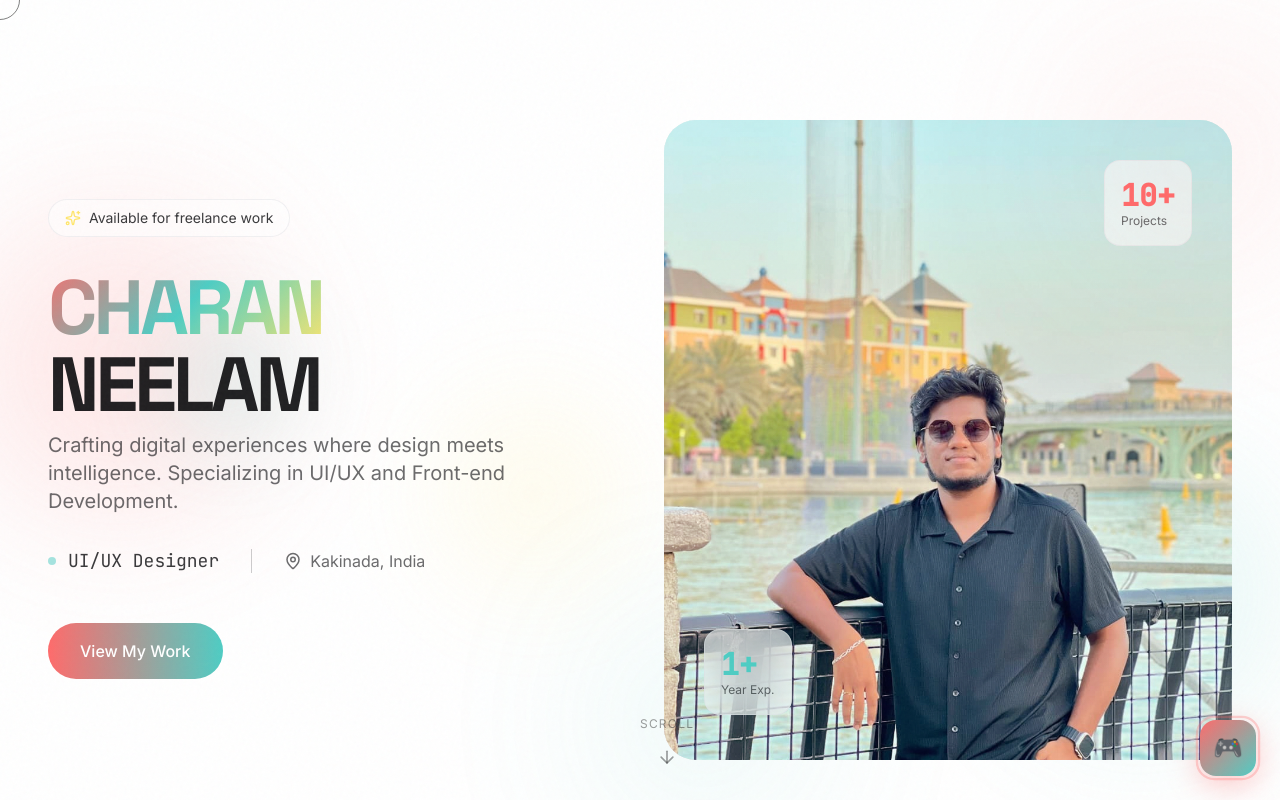
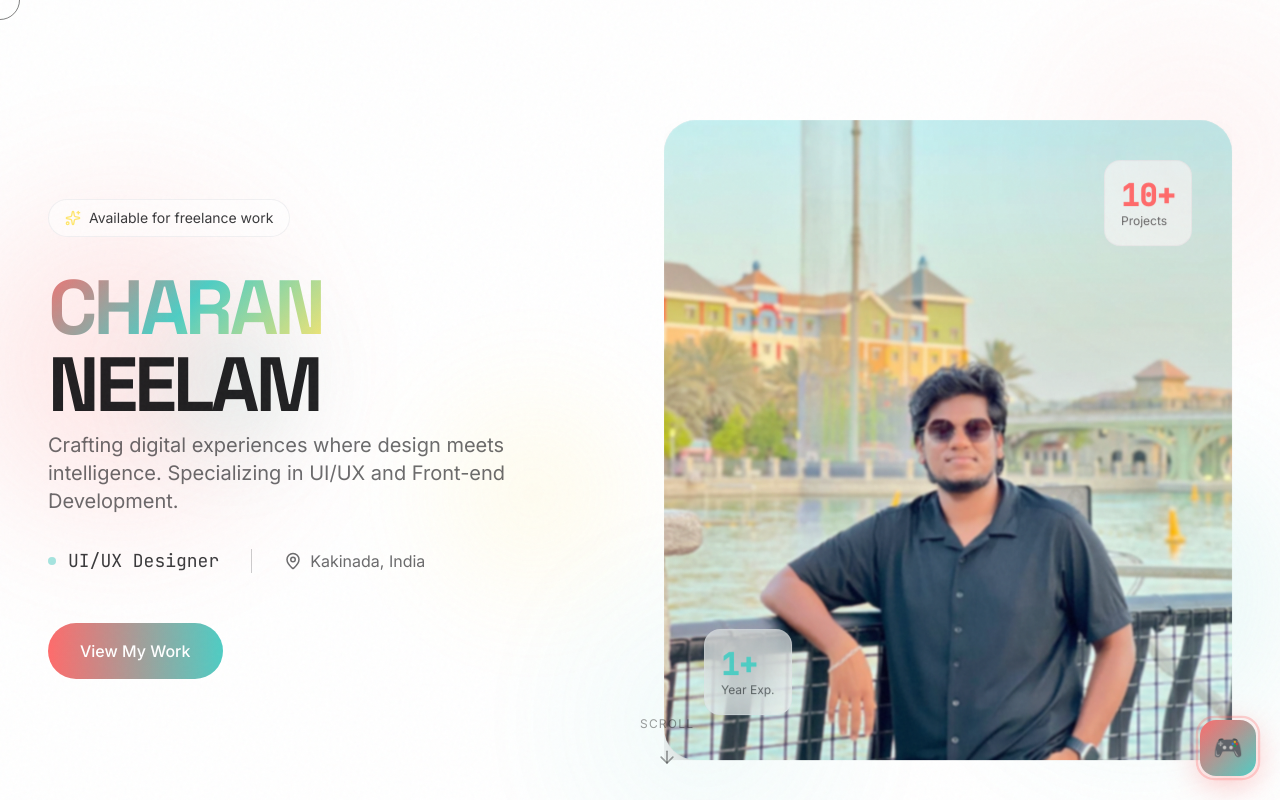
Before and after one commit to Charantej111/charan-portfolio, a React (Vite) app: page / in a window 1280 px wide. Shown: the top 800 px of the page. Built offline with nearby package versions, Linux system fonts and the light colour scheme.

Commit message:
Update hero section interactions and layout

```diff
--- a/src/App.tsx
+++ b/src/App.tsx
@@ -58,7 +58,7 @@ function App() {
         {/* Main Content */}
         <main className="relative z-10">
           <Routes>
-            <Route path="/" element={<Home />} />
+            <Route path="/" element={<Home isLoading={isLoading} />} />
             <Route path="/project/:id" element={<ProjectDetail />} />
           </Routes>
         </main>
--- a/src/pages/Home.tsx
+++ b/src/pages/Home.tsx
@@ -7,10 +7,10 @@ import Education from '../sections/Education';
 import Hobbies from '../sections/Hobbies';
 import Contact from '../sections/Contact';
 
-const Home = () => {
+const Home = ({ isLoading }: { isLoading: boolean }) => {
     return (
         <>
-            <Hero />
+            <Hero isLoading={isLoading} />
             <About />
             <Skills />
             <Projects />
--- a/src/sections/Hero.tsx
+++ b/src/sections/Hero.tsx
@@ -3,36 +3,61 @@ import { motion } from 'framer-motion';
 import { gsap } from 'gsap';
 import { ArrowDown, MapPin, Sparkles } from 'lucide-react';
 
-const Hero = () => {
+const Hero = ({ isLoading }: { isLoading: boolean }) => {
   const nameRef = useRef<HTMLHeadingElement>(null);
+  const portraitRef = useRef<HTMLDivElement>(null);
   const containerRef = useRef<HTMLDivElement>(null);
 
   useEffect(() => {
-    // Mouse move effect for name
+    // Mouse move effect for name and portrait
     const container = containerRef.current;
     const name = nameRef.current;
-    if (!container || !name) return;
+    const portrait = portraitRef.current;
+    if (!container) return;
 
     const handleMouseMove = (e: MouseEvent) => {
       const rect = container.getBoundingClientRect();
-      const x = (e.clientX - rect.left - rect.width / 2) / rect.width;
-      const y = (e.clientY - rect.top - rect.height / 2) / rect.height;
+      const x = (e.clientX - rect.left - rect.width / 2) / (rect.width / 2);
+      const y = (e.clientY - rect.top - rect.height / 2) / (rect.height / 2);
 
+      if (name) {
         gsap.to(name, {
+          rotateY: x * 8,
+          rotateX: -y * 8,
+          duration: 0.8,
+          ease: 'power2.out',
+        });
+      }
+
+      if (portrait) {
+        gsap.to(portrait, {
           rotateY: x * 5,
           rotateX: -y * 5,
-        duration: 0.5,
+          scale: 1.02,
+          duration: 0.8,
           ease: 'power2.out',
         });
+      }
     };
 
     const handleMouseLeave = () => {
+      if (name) {
         gsap.to(name, {
           rotateY: 0,
           rotateX: 0,
-        duration: 0.5,
+          duration: 0.8,
           ease: 'power2.out',
         });
+      }
+      if (portrait) {
+        gsap.to(portrait, {
+          rotateY: 0,
+          rotateX: 0,
+          scale: 1,
+          duration: 0.8,
+          ease: 'power2.out',
+        });
+      }
     };
 
     container.addEventListener('mousemove', handleMouseMove);
@@ -53,19 +78,26 @@ const Hero = () => {
     visible: {
       opacity: 1,
       transition: {
-        staggerChildren: 0.1,
-        delayChildren: 0.3,
+        staggerChildren: 0.15,
+        delayChildren: 0.4,
       },
     },
   };
 
   const itemVariants = {
-    hidden: { opacity: 0, y: 50 },
+    hidden: {
+      opacity: 0,
+      y: 40,
+      filter: 'blur(10px)',
+      scale: 0.95
+    },
     visible: {
       opacity: 1,
       y: 0,
+      filter: 'blur(0px)',
+      scale: 1,
       transition: {
-        duration: 0.8,
+        duration: 1.2,
         ease: [0.16, 1, 0.3, 1] as const,
       },
     },
@@ -84,12 +116,12 @@ const Hero = () => {
         ref={containerRef}
         variants={containerVariants}
         initial="hidden"
-        animate="visible"
+        animate={!isLoading ? "visible" : "hidden"}
         className="relative z-10 w-full px-6 lg:px-12 grid lg:grid-cols-2 gap-12 items-center max-w-7xl mx-auto"
-        style={{ perspective: '1000px' }}
+        style={{ perspective: '1200px' }}
       >
         {/* Left Content */}
-        <div>
+        <div style={{ transformStyle: 'preserve-3d' }}>
           {/* Top Badge */}
           <motion.div variants={itemVariants} className="flex mb-8">
             <div className="inline-flex items-center gap-2 px-4 py-2 rounded-full glass">
@@ -104,9 +136,7 @@ const Hero = () => {
           <div className="mb-8" style={{ transformStyle: 'preserve-3d' }}>
             <motion.h1
               ref={nameRef}
-              initial={{ filter: 'blur(20px)', opacity: 0, y: 50 }}
-              animate={{ filter: 'blur(0px)', opacity: 1, y: 0 }}
-              transition={{ duration: 1.2, ease: [0.16, 1, 0.3, 1] }}
+              variants={itemVariants}
               className="font-display font-bold text-[12vw] lg:text-[6vw] leading-none tracking-tighter mb-2"
               style={{ transformStyle: 'preserve-3d' }}
             >
@@ -173,21 +203,43 @@ const Hero = () => {
         <motion.div
           variants={itemVariants}
           className="relative hidden lg:block"
+          style={{ transformStyle: 'preserve-3d' }}
         >
           <motion.div
-            initial={{ clipPath: 'polygon(0 0, 0 0, 0 100%, 0% 100%)' }}
-            animate={{ clipPath: 'polygon(0 0, 100% 0, 100% 100%, 0 100%)' }}
-            transition={{ duration: 1.5, ease: [0.16, 1, 0.3, 1], delay: 0.2 }}
-            className="relative rounded-[2rem] overflow-hidden aspect-[4/5] max-h-[80vh] w-full group"
+            ref={portraitRef}
+            variants={{
+              hidden: {
+                clipPath: 'polygon(0% 0%, 0% 0%, 0% 100%, 0% 100%)',
+                x: -20,
+                opacity: 0
+              },
+              visible: {
+                clipPath: 'polygon(0% 0%, 100% 0%, 100% 100%, 0% 100%)',
+                x: 0,
+                opacity: 1,
+                transition: {
+                  clipPath: { duration: 1.5, ease: [0.16, 1, 0.3, 1], delay: 0.6 },
+                  x: { duration: 1.2, ease: [0.16, 1, 0.3, 1], delay: 0.6 },
+                  opacity: { duration: 0.8, delay: 0.6 }
+                }
+              }
+            }}
+            className="relative rounded-[2rem] overflow-hidden aspect-[4/5] max-h-[80vh] w-full group shadow-2xl"
+            style={{ transformStyle: 'preserve-3d' }}
           >
             <div className="absolute inset-0 bg-gradient-to-tr from-[#FF6B6B]/20 to-[#4ECDC4]/20 mix-blend-overlay z-10" />
             <motion.img
-              initial={{ scale: 1.4 }}
-              animate={{ scale: 1 }}
-              transition={{ duration: 1.8, ease: "easeOut" }}
+              variants={{
+                hidden: { scale: 1.4, filter: 'blur(10px)' },
+                visible: {
+                  scale: 1,
+                  filter: 'blur(0px)',
+                  transition: { duration: 2, ease: "easeOut", delay: 0.6 }
+                }
+              }}
               src="/hero_portrait.jpg"
               alt="Charan Neelam"
-              className="w-full h-full object-cover transition-transform duration-700 group-hover:scale-105"
+              className="w-full h-full object-cover"
             />
 
             {/* Floating Card 1 */}
```
Lines whose indentation alone changed are shown as unchanged.
